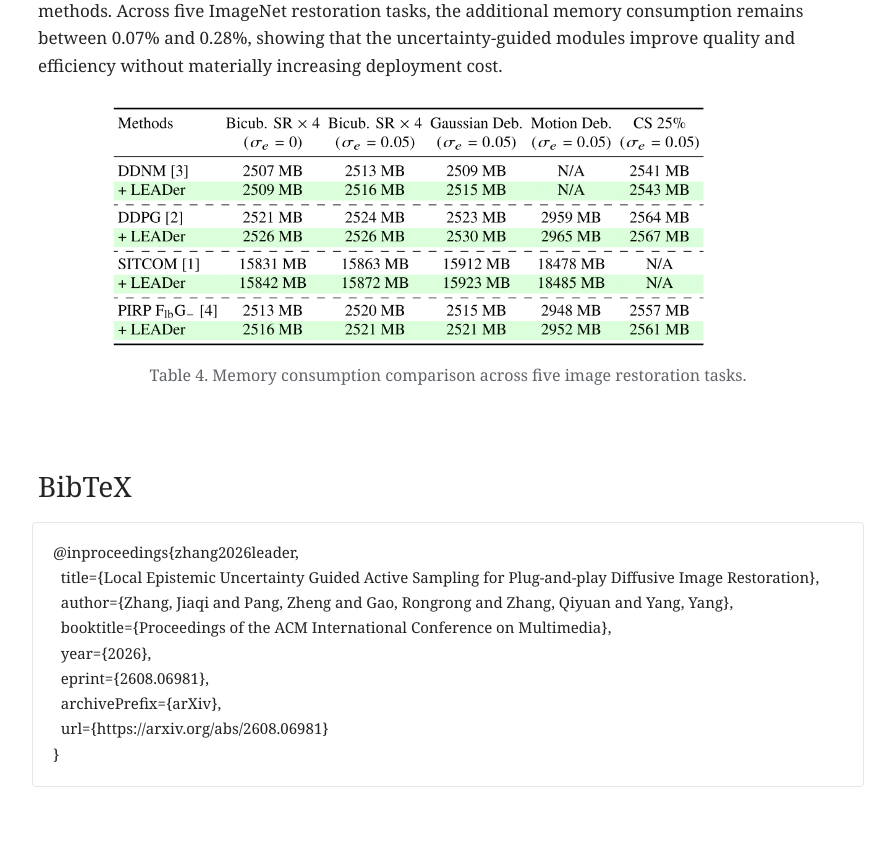
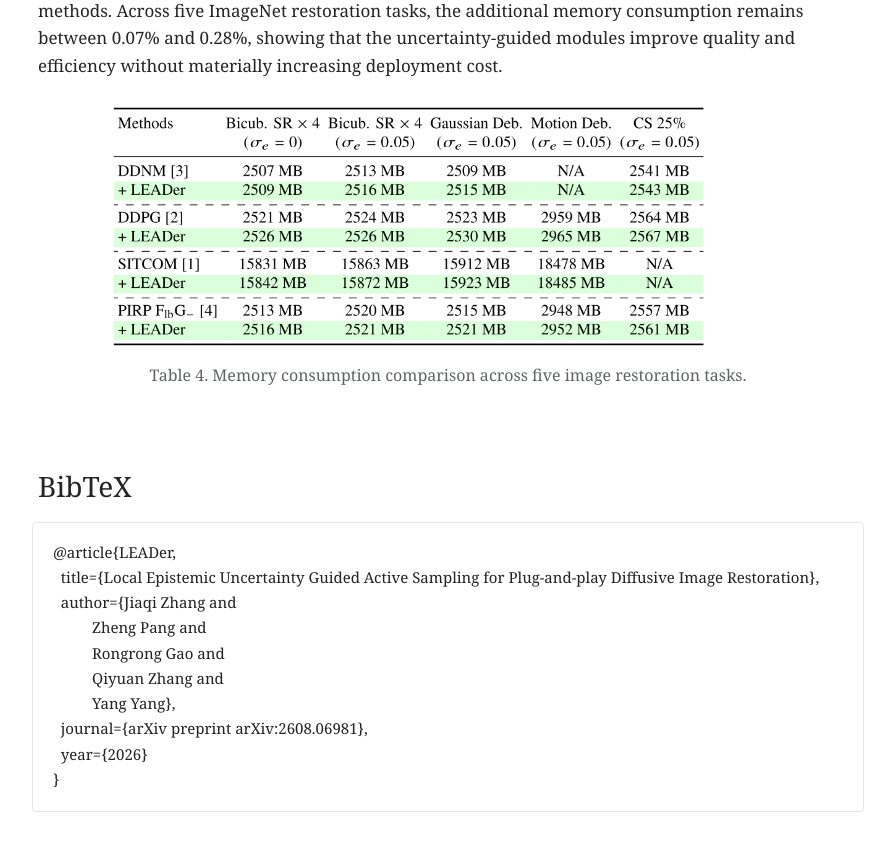
Before and after one commit to JiaqiZhang-Sengoku/JiaqiZhang-Sengoku.github.io, a Jekyll site: the page built from Web/LEADer/index.html, in a window 1280 px wide and 900 px high, scrolled down 5615 px. Shown: the top 851 px of the window, without its empty margins (192-1087 px from the left). Built offline with Jekyll 4.4.1, drawn with Linux system fonts in a browser that asks for light colours; some web fonts are replaced.

Commit message:
20260707

```diff
--- a/Web/LEADer/index.html
+++ b/Web/LEADer/index.html
@@ -233,14 +233,15 @@ layout: null
 
     <section id="bibtex" class="section text-section">
       <h2>BibTeX</h2>
-      <pre><code>@inproceedings{zhang2026leader,
+      <pre><code>@article{LEADer,
   title={Local Epistemic Uncertainty Guided Active Sampling for Plug-and-play Diffusive Image Restoration},
-  author={Zhang, Jiaqi and Pang, Zheng and Gao, Rongrong and Zhang, Qiyuan and Yang, Yang},
-  booktitle={Proceedings of the ACM International Conference on Multimedia},
-  year={2026},
-  eprint={2608.06981},
-  archivePrefix={arXiv},
-  url={https://arxiv.org/abs/2608.06981}
+  author={Jiaqi Zhang and
+          Zheng Pang and
+          Rongrong Gao and
+          Qiyuan Zhang and
+          Yang Yang},
+  journal={arXiv preprint arXiv:2608.06981},
+  year={2026}
 }</code></pre>
     </section>
   </main>
```
